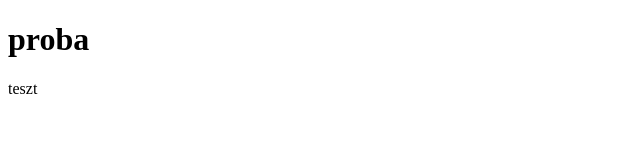
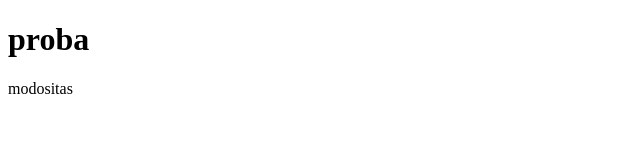
Before and after one commit to armin691/proba, a plain HTML site: page index.html in a window 1280 px wide. Shown: the full height of the page, 0-640 px from the left. Drawn offline with Linux system fonts and the light colour scheme.

Commit message:
megegymodositas

```diff
--- a/index.html
+++ b/index.html
@@ -7,6 +7,6 @@
 </head>
 <body>
     <h1>proba</h1>
-    <p>teszt</p>
+    <p>modositas</p>
 </body>
 </html>
```
